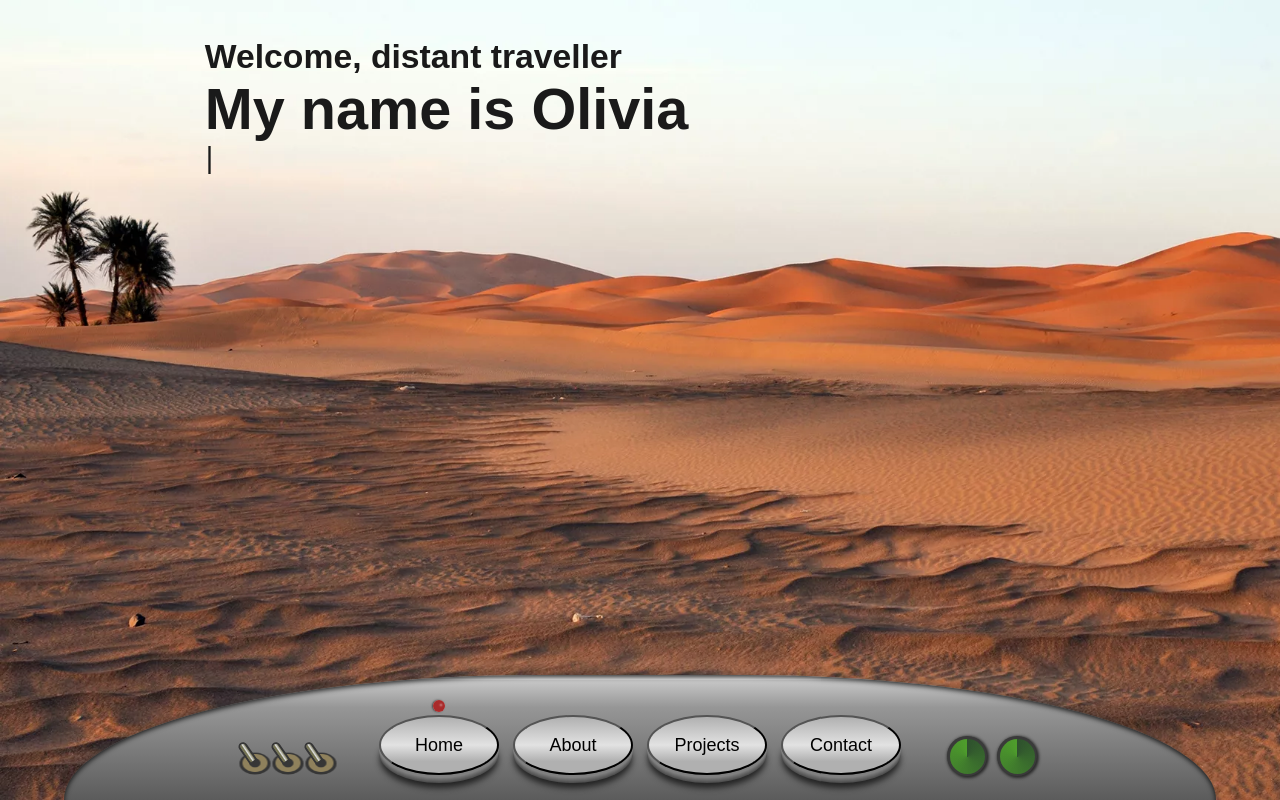
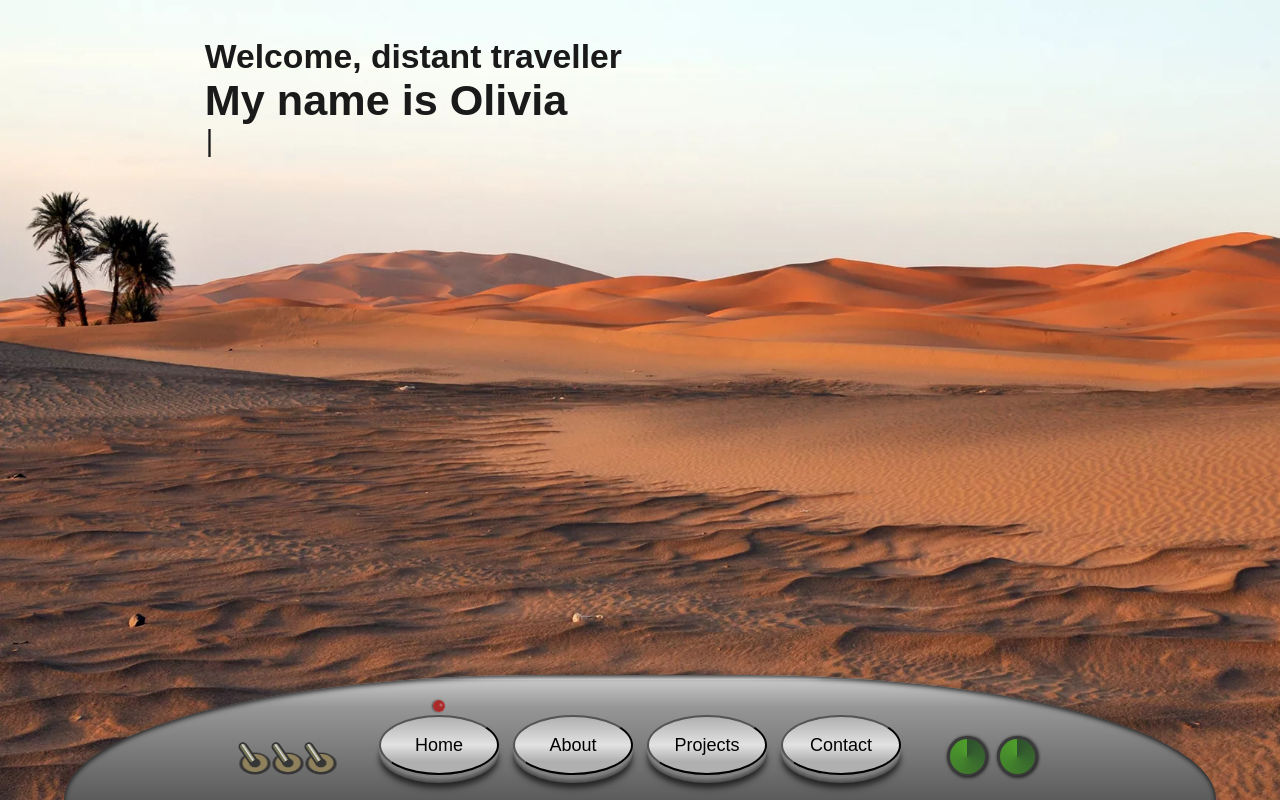
Before and after one commit to Liv4-code/planet-portfolio-site, a React (Create React App) app: page / in a window 1280 px wide. Built offline with nearby package versions, Linux system fonts and the light colour scheme; a web font is replaced by a local one.

Commit message:
Changed markup of home intro title

```diff
--- a/src/Home.js
+++ b/src/Home.js
@@ -12,9 +12,9 @@ function Home() {
                             .changeDelay(50)
                             .typeString("<h3>Welcome, distant traveller</h3>")
                             .pauseFor(500)
-                            .typeString("<h1>My name is Olivia</h1>")
+                            .typeString("<h2>My name is Olivia</h2>")
                             .pauseFor(500)
-                            .typeString("<h2>I'm a web developer</h2>")
+                            .typeString("<h1>I'm a web developer</h1>")
                             .pauseFor(300)
                             .typeString("<h3>Come...</h3>")
                             .pauseFor(600)
```
